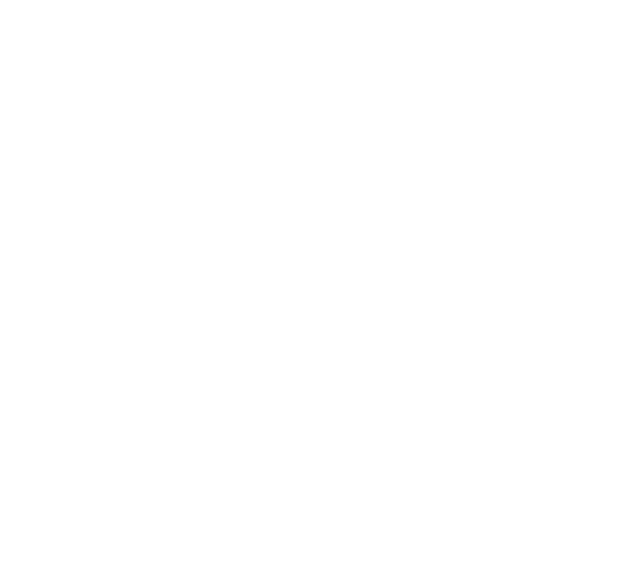
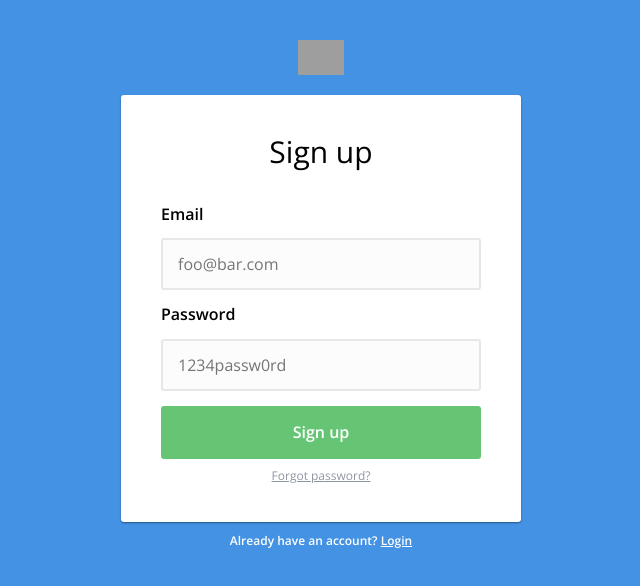
Before and after one commit to cjhensen/thinkful-signupPage-project2, a plain HTML site: page index.html in a window 1280 px wide. Shown: the whole page, without its empty margins (319-959 px from the left). Drawn offline with nearby package versions, Linux system fonts and the light colour scheme; files that its build step writes are made by us from their sources; grey boxes are pictures that could not be loaded.

Commit message:
completed sign up form

```diff
--- a/index.html
+++ b/index.html
@@ -3,9 +3,31 @@
 <head>
   <title></title>
   <meta charset="utf-8" name="description" content="simple contact form">
+  <link rel="stylesheet" type="text/css" href="https://cdnjs.cloudflare.com/ajax/libs/normalize/4.1.1/normalize.min.css">
   <link rel="stylesheet" type="text/css" href="css/main.css">
 </head>
 <body>
 
+<div class="container">
+  <div class="form-wrap">
+    <img src="https://tf-assets-prod.s3.amazonaws.com/tf-curric/WEB-DEV-001/2.5.2_challenge_signup_form/logo.png" alt="AnalogSea Logo" class="analogSea-logo">
+
+    <form class="sign-up" action="/signup/" method="post">
+      <h1>Sign up</h1>
+      <fieldset name="login-info">
+        <label for="email">Email</label>
+        <input type="email" name="email" id="email" placeholder="foo@bar.com" required/>
+
+        <label for="password">Password</label>
+        <input type="password" name="password" id="password" placeholder="1234passw0rd" required/>
+      </fieldset>
+
+      <button type="submit">Sign up</button>
+      <a href="/forgot-password/new" class="forgot-password">Forgot password?</a>
+    </form>
+
+    <p class="login">Already have an account? <a href="/login">Login</a></p>
+  </div>
+</div>
 </body>
 </html>
--- a/less/base.less
+++ b/less/base.less
@@ -0,0 +1,6 @@
+* {
+  box-sizing: border-box;
+}
+body {
+  background: #4392e4;
+}
--- /dev/null
+++ b/less/component-form.less
@@ -0,0 +1,82 @@
+.form-wrap {
+  margin: 40px auto;
+  width: 400px;
+
+  .analogSea-logo {
+    height:35px;
+    width: auto;
+    display: block;
+    margin: 0 auto 20px auto;
+  }
+
+  .sign-up {
+    background: #fff;
+    border-radius: 3px;
+    padding: 40px;
+
+    box-shadow: 0px 1px 2px 0px rgba(0,0,0,0.42);
+
+    h1 {
+      margin-top: 0;
+      text-align: center;
+      .base-font(@size: 30px, @weight: @weight-regular);
+    }
+
+    fieldset {
+      margin: 0 0 15px 0;
+      padding: 0;
+      border: none;
+
+      label,
+      input {
+        display: block;
+      }
+      label {
+        margin: 15px 0;
+        .base-font(@weight: @weight-semi_bold);
+      }
+      input {
+        width: 100%;
+        padding: 15px;
+        border: 2px solid #e7e7e7;
+        background: #fcfcfc;
+        border-radius: 3px;
+        .base-font;
+      }
+    }
+    button {
+      width: 100%;
+      padding: 15px;
+      border: 2px solid #65c575;
+      background: #65c575;
+      border-radius: 3px;
+      .base-font(@size: 16px, @weight: @weight-semi_bold);
+      color: #fff;
+      transition: all .2s ease-in;
+
+      &:hover {
+        background: darken(#65c575, 10%);
+        cursor: pointer;
+        border: 2px solid darken(#65c575, 10%);
+      }
+    }
+    .forgot-password {
+      text-align: center;
+      display: block;
+      margin-top: 10px;
+      .base-font(@size: 12px);
+      text-decoration: underline;
+      color: #8f96a3;
+    }
+  }
+  .login {
+    text-align: center;
+    .base-font(@size: 12px, @weight: @weight-semi_bold);
+    color: #fff;
+
+    a {
+      color: #fff;
+      text-decoration: underline;
+    }
+  }
+}
--- /dev/null
+++ b/less/fonts.less
@@ -0,0 +1,12 @@
+@import url('https://fonts.googleapis.com/css?family=Open+Sans:400,600,700');
+
+@weight-regular: 400;
+@weight-semi_bold: 600;
+@weight-bold: 700;
+
+.base-font(@size: 16px, @weight: @weight-regular) {
+  font-family: 'Open Sans', sans-serif;
+  font-size: @size;
+  text-decoration: none;
+  font-weight: @weight;
+}
--- a/less/main.less
+++ b/less/main.less
@@ -1 +1,3 @@
 @import "base.less";
+@import "fonts.less";
+@import "component-form.less";
```
Also changed, not shown: css/main.css (added), 1 other file.
